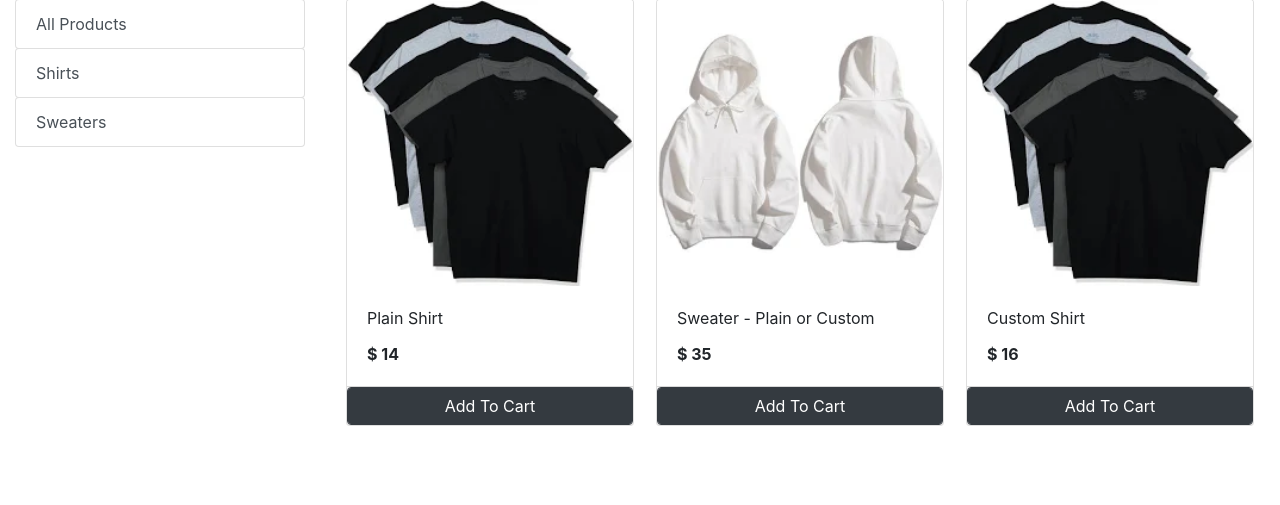
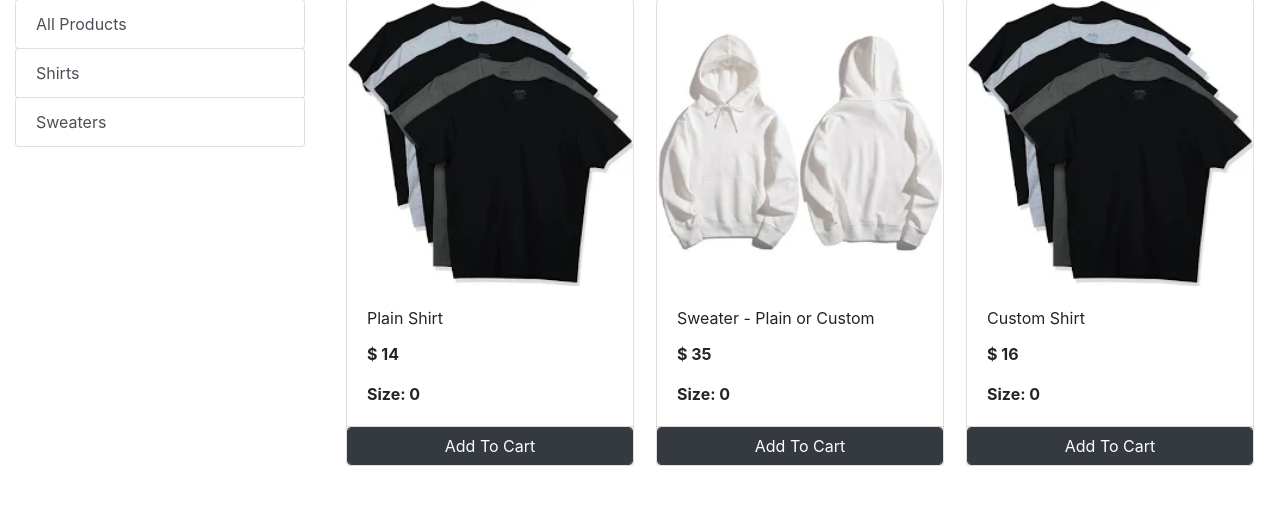
Before and after one commit to xing1357/Cosmos-Clothing, a Django app: page /store in a window 1280 px wide. Shown: the part 81-586 px from the top of the page. Run offline with Django 3.2, Linux system fonts and the light colour scheme; data comes from the database, SQL or seed files in the repository; some libraries are stand-ins or nearby versions.

Commit message:
Started work on sizing options.

```diff
--- a/core/models/product.py
+++ b/core/models/product.py
@@ -11,7 +11,7 @@ class Products(models.Model):
                                    blank=True,
                                    null=True)
     image = models.ImageField(upload_to='uploads/products/')
-    custom = models.BooleanField(default=True)
+    size = models.IntegerField(default=0)
 
     @staticmethod
     def get_products_by_id(ids):
--- a/core/templates/cart.html
+++ b/core/templates/cart.html
@@ -79,7 +79,7 @@
                     <input type="text" name="phone" id="" class="form-control" placeholder="" aria-describedby="helpId">
                   </div>
 
-                  <input type="submit" class="btn float-right btn-outline-success col-lg-6" id = "submit" value="Check out">
+                  <input type="submit" class="btn float-right btn-outline-success col-lg-6" value="Check out">
             </form>
           </div>
         </div>
--- a/core/templates/index.html
+++ b/core/templates/index.html
@@ -33,6 +33,7 @@
 						<p class="card-title">{{product.name}}</p>
 						<p class="card-text"><b>{{product.price|currency}}</b></p>
 						<!-- {{product | is_in_cart:request.session.cart }} -->
+            <p class="card-text"><b>Size: {{product.size}}</b></p>
 					</div>
 
 					<div class="card-footer p-0 no-gutters">
```
Also changed, not shown: core/migrations/0004_auto_20230403_2010.py (added), db.sqlite3.
